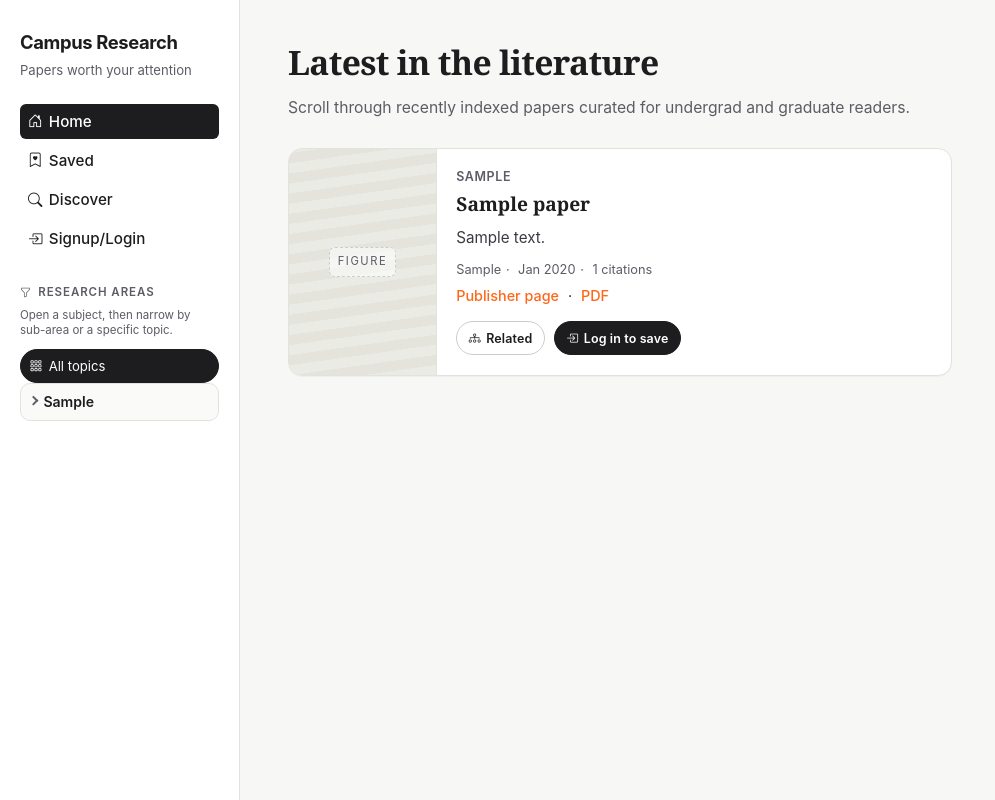
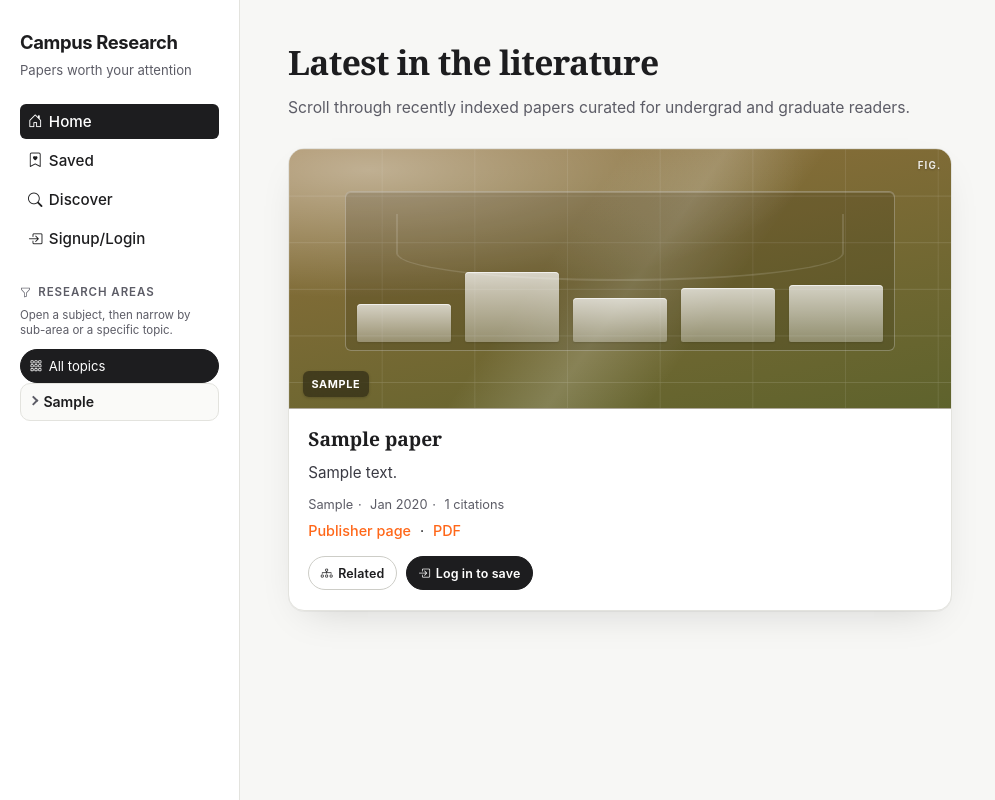
Before and after one commit to changerate/cs4800-assignment3, a Flask app: page / in a window 1280 px wide. Shown: the whole page, without its empty margins (0-995 px from the left). Run offline with Flask 3, Linux system fonts and the light colour scheme; tables that the repository leaves empty hold one stand-in row (values such as "Sample post").

Commit message:
better figures

```diff
--- a/backend/app/static/css/app.css
+++ b/backend/app/static/css/app.css
@@ -45,6 +45,18 @@ code {
   background: #eee;
   padding: 0.1rem 0.35rem;
   border-radius: 4px;
+}
+
+.sr-only {
+  position: absolute;
+  width: 1px;
+  height: 1px;
+  padding: 0;
+  margin: -1px;
+  overflow: hidden;
+  clip: rect(0, 0, 0, 0);
+  white-space: nowrap;
+  border: 0;
 }
 
 .shell {
@@ -320,7 +332,7 @@ code {
 .paper-feed {
   display: flex;
   flex-direction: column;
-  gap: 1.5rem;
+  gap: 2rem;
 }
 
 .paper-feed.subtle {
@@ -330,12 +342,34 @@ code {
 .paper-card {
   background: var(--surface);
   border: 1px solid var(--line);
-  border-radius: 14px;
+  border-radius: 16px;
   overflow: hidden;
-  display: grid;
-  grid-template-columns: minmax(0, 148px) minmax(0, 1fr);
+  display: flex;
+  flex-direction: column;
   gap: 0;
-  box-shadow: 0 1px 0 rgba(0, 0, 0, 0.03);
+  box-shadow:
+    0 1px 0 rgba(0, 0, 0, 0.04),
+    0 14px 40px -18px rgba(0, 0, 0, 0.18);
+  transition:
+    box-shadow 0.2s ease,
+    transform 0.2s ease;
+}
+
+.paper-card:hover {
+  box-shadow:
+    0 1px 0 rgba(0, 0, 0, 0.05),
+    0 20px 48px -16px rgba(0, 0, 0, 0.22);
+  transform: translateY(-2px);
+}
+
+@media (prefers-reduced-motion: reduce) {
+  .paper-card {
+    transition: none;
+  }
+
+  .paper-card:hover {
+    transform: none;
+  }
 }
 
 @media (max-width: 720px) {
@@ -350,41 +384,151 @@ code {
     border-right: none;
     border-bottom: 1px solid var(--line);
   }
+}
 
-  .paper-card {
-    grid-template-columns: 1fr;
-  }
+.paper-figure {
+  --paper-figure-hue: 210;
+  --paper-figure-hue-2: 238;
+  position: relative;
+  isolation: isolate;
+  aspect-ratio: 2.1 / 1;
+  min-height: 150px;
+  max-height: 260px;
+  flex-shrink: 0;
+  border-bottom: 1px solid color-mix(in srgb, hsl(var(--paper-figure-hue), 40%, 22%) 35%, var(--line));
+  background:
+    radial-gradient(
+      120% 90% at 12% 8%,
+      rgba(255, 255, 255, 0.45) 0%,
+      transparent 55%
+    ),
+    linear-gradient(
+      168deg,
+      hsl(var(--paper-figure-hue), 42%, 40%) 0%,
+      hsl(var(--paper-figure-hue-2), 38%, 28%) 100%
+    );
+}
 
+@supports not (background: color-mix(in srgb, black, white)) {
   .paper-figure {
-    min-height: 140px;
+    border-bottom: 1px solid var(--line);
   }
 }
 
-.paper-figure {
-  background: repeating-linear-gradient(
-      -8deg,
-      #ebebe6,
-      #ebebe6 10px,
-      #e4e4dd 10px,
-      #e4e4dd 20px
-    ),
-    linear-gradient(145deg, #d8d8d0, #ecece8);
-  border-right: 1px solid var(--line);
+.paper-figure-shine {
+  position: absolute;
+  inset: 0;
+  background: linear-gradient(
+    125deg,
+    rgba(255, 255, 255, 0) 40%,
+    rgba(255, 255, 255, 0.18) 52%,
+    rgba(255, 255, 255, 0) 64%
+  );
+  pointer-events: none;
+}
+
+.paper-figure-grid {
+  position: absolute;
+  inset: 0;
+  opacity: 0.22;
+  background-image:
+    linear-gradient(rgba(255, 255, 255, 0.55) 1px, transparent 1px),
+    linear-gradient(90deg, rgba(255, 255, 255, 0.4) 1px, transparent 1px);
+  background-size:
+    100% 18%,
+    14% 100%;
+  pointer-events: none;
+}
+
+.paper-figure-panel {
+  position: absolute;
+  left: 8.5%;
+  right: 8.5%;
+  top: 16%;
+  bottom: 22%;
   display: flex;
-  align-items: center;
-  justify-content: center;
-  min-height: 100%;
+  flex-direction: column;
+  justify-content: flex-end;
+  padding: 0.5rem 0.65rem 0.55rem;
+  border-radius: 6px;
+  border: 1px solid rgba(255, 255, 255, 0.28);
+  background: rgba(0, 0, 0, 0.12);
+  box-shadow: inset 0 1px 0 rgba(255, 255, 255, 0.2);
+  pointer-events: none;
+}
+
+.paper-figure-bars {
+  display: flex;
+  align-items: flex-end;
+  justify-content: space-between;
+  gap: clamp(0.2rem, 2vw, 0.55rem);
+  flex: 1;
+  min-height: 0;
+  padding-top: 12%;
+}
+
+.paper-figure-bar {
+  flex: 1 1 0;
+  max-width: 18%;
+  height: var(--bar-h, 55%);
+  border-radius: 4px 4px 2px 2px;
+  background: linear-gradient(
+    180deg,
+    rgba(255, 255, 255, 0.72) 0%,
+    rgba(255, 255, 255, 0.32) 100%
+  );
+  box-shadow:
+    0 1px 2px rgba(0, 0, 0, 0.12),
+    inset 0 1px 0 rgba(255, 255, 255, 0.65);
+}
+
+.paper-figure-curve {
+  position: absolute;
+  left: 9%;
+  right: 9%;
+  top: 14%;
+  height: 42%;
+  border-radius: 0 0 50% 50% / 0 0 42% 42%;
+  border: 2px solid rgba(255, 255, 255, 0.32);
+  border-top: none;
+  opacity: 0.42;
+  pointer-events: none;
+}
+
+.paper-figure-tag {
+  position: absolute;
+  left: 0.85rem;
+  bottom: 0.7rem;
+  z-index: 1;
+  max-width: min(72%, 18rem);
+  padding: 0.28rem 0.55rem;
+  border-radius: 6px;
+  font-size: 0.68rem;
+  font-weight: 700;
+  letter-spacing: 0.06em;
+  text-transform: uppercase;
+  color: #fff;
+  background: rgba(0, 0, 0, 0.42);
+  backdrop-filter: blur(8px);
+  -webkit-backdrop-filter: blur(8px);
+  box-shadow: 0 1px 3px rgba(0, 0, 0, 0.2);
+  white-space: nowrap;
+  overflow: hidden;
+  text-overflow: ellipsis;
 }
 
 .paper-figure-label {
-  font-size: 0.7rem;
+  position: absolute;
+  top: 0.55rem;
+  right: 0.6rem;
+  z-index: 1;
+  font-size: 0.61rem;
+  font-weight: 700;
   text-transform: uppercase;
-  letter-spacing: 0.14em;
-  color: var(--muted);
-  border: 1px dashed rgba(0, 0, 0, 0.16);
-  padding: 0.35rem 0.5rem;
-  border-radius: 6px;
-  background: rgba(255, 255, 255, 0.55);
+  letter-spacing: 0.12em;
+  color: rgba(255, 255, 255, 0.88);
+  text-shadow: 0 1px 2px rgba(0, 0, 0, 0.25);
+  pointer-events: none;
 }
 
 .paper-content {
--- a/backend/app/templates/components/paper_card.html
+++ b/backend/app/templates/components/paper_card.html
@@ -1,10 +1,32 @@
 {% macro paper_card(paper, is_authenticated=False, is_saved=False) %}
+{% set fig_h = (paper.id * 37) % 360 %}
+{% set fig_h2 = (paper.id * 37 + 28) % 360 %}
+{% set bar_heights = [72, 48, 88, 56, 68] %}
 <article class="paper-card">
-  <div class="paper-figure" role="presentation" aria-hidden="true">
-    <span class="paper-figure-label">Figure</span>
+  <div
+    class="paper-figure"
+    style="--paper-figure-hue: {{ fig_h }}; --paper-figure-hue-2: {{ fig_h2 }};"
+    role="presentation"
+    aria-hidden="true"
+  >
+    <div class="paper-figure-shine" aria-hidden="true"></div>
+    <div class="paper-figure-grid" aria-hidden="true"></div>
+    <div class="paper-figure-panel" aria-hidden="true">
+      <div class="paper-figure-bars">
+        {% for i in range(5) %}
+        <span
+          class="paper-figure-bar"
+          style="--bar-h: {{ bar_heights[(paper.id + i) % 5] }}%;"
+        ></span>
+        {% endfor %}
+      </div>
+      <div class="paper-figure-curve" aria-hidden="true"></div>
+    </div>
+    <span class="paper-figure-tag">{{ paper.topic }}</span>
+    <span class="paper-figure-label">Fig.</span>
   </div>
   <div class="paper-content">
-    <p class="paper-kicker">{{ paper.topic }}</p>
+    <p class="sr-only">{{ paper.topic }}</p>
     <h2 class="paper-title">{{ paper.title }}</h2>
     <p class="paper-summary">{{ paper.summary() }}</p>
     {% if paper.venue or paper.published_at or paper.cited_by_count is not none %}
```
